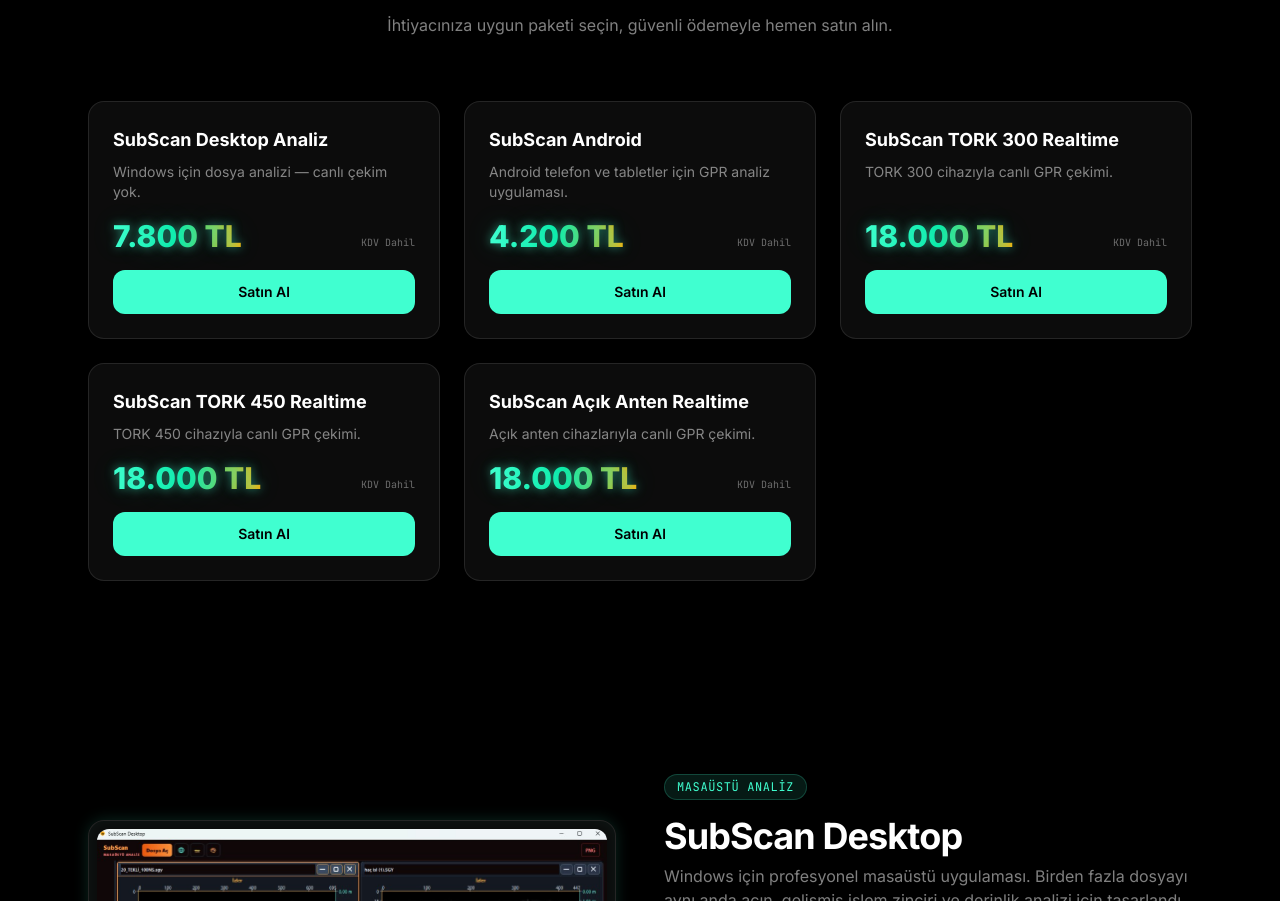
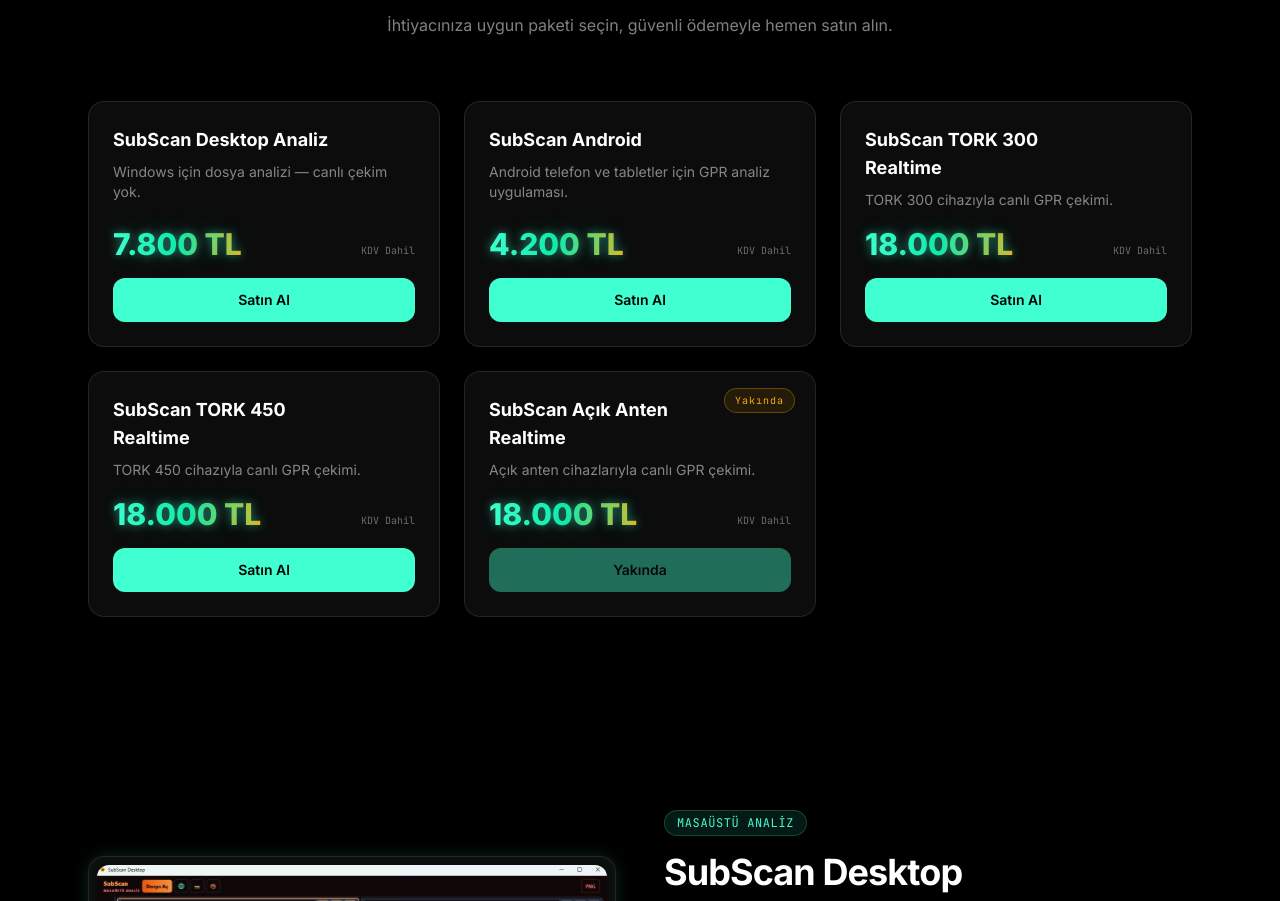
Before and after one commit to emrahv43-ctrl/sub-scan-website, an Astro site: page / in a window 1280 px wide. Shown: the part 824-1725 px from the top of the page. Built offline with nearby package versions, Linux system fonts and the light colour scheme; Astro itself is replaced by a stand-in of ours.

Commit message:
Açık Anten Realtime satışını geçici durdur, ana sayfada Yakında rozeti göster
Ödeme backend'de zaten kapatıldı (amountKurus 0); site tarafında ürün
kartı kaldırılmadı, sadece Yakında etiketiyle işaretlendi ve satın al
butonu devre dışı bırakıldı.

```diff
--- a/src/components/HomePage.astro
+++ b/src/components/HomePage.astro
@@ -145,16 +145,27 @@ const { t } = Astro.props;
         </div>
         <div class="grid sm:grid-cols-2 lg:grid-cols-3 gap-4 sm:gap-6">
           {t.pricing.items.map(item => (
-            <div class="glass-panel p-5 sm:p-6 flex flex-col hover:border-signal-cyan/20 transition-colors">
-              <h3 class="text-base sm:text-lg font-bold text-white mb-2">{item.name}</h3>
+            <div class="glass-panel p-5 sm:p-6 flex flex-col hover:border-signal-cyan/20 transition-colors relative">
+              {item.comingSoon && (
+                <span class="absolute top-4 right-4 sm:right-5 text-[10px] font-mono tracking-widest text-accent-orange bg-accent-orange/10 border border-accent-orange/30 rounded-full px-2.5 py-1">
+                  {t.pricing.comingSoon}
+                </span>
+              )}
+              <h3 class="text-base sm:text-lg font-bold text-white mb-2 pr-16">{item.name}</h3>
               <p class="text-sm text-white/50 mb-4 flex-1">{item.description}</p>
               <div class="flex items-end justify-between gap-3 mb-4">
                 <span class="text-2xl sm:text-3xl font-extrabold text-gradient neon-text">{item.price}</span>
                 <span class="text-[10px] text-white/40 font-mono mb-1">{t.pricing.priceNote}</span>
               </div>
-              <a href={`/satin-al?sku=${item.sku}`} class="btn-primary justify-center text-sm">
-                {t.pricing.cta}
-              </a>
+              {item.comingSoon ? (
+                <span class="btn-primary justify-center text-sm opacity-40 cursor-not-allowed pointer-events-none select-none">
+                  {t.pricing.comingSoon}
+                </span>
+              ) : (
+                <a href={`/satin-al?sku=${item.sku}`} class="btn-primary justify-center text-sm">
+                  {t.pricing.cta}
+                </a>
+              )}
             </div>
           ))}
         </div>
--- a/src/i18n/ar.ts
+++ b/src/i18n/ar.ts
@@ -89,6 +89,7 @@ const ar: Translations = {
     subtitle: 'اختر الباقة المناسبة لاحتياجاتك واشترِ بأمان عبر الإنترنت.',
     priceNote: 'شامل الضريبة',
     cta: 'اشترِ الآن',
+    comingSoon: 'قريباً',
     items: [
       {
         sku: 'desktop',
@@ -119,6 +120,7 @@ const ar: Translations = {
         name: 'SubScan Open Antenna Realtime',
         description: 'تسجيل GPR مباشر مع أجهزة الهوائي المفتوح.',
         price: '18,000 ليرة',
+        comingSoon: true,
       },
     ],
   },
--- a/src/i18n/en.ts
+++ b/src/i18n/en.ts
@@ -89,6 +89,7 @@ const en: Translations = {
     subtitle: 'Choose the package that fits your needs and buy securely online.',
     priceNote: 'VAT included',
     cta: 'Buy Now',
+    comingSoon: 'Coming Soon',
     items: [
       {
         sku: 'desktop',
@@ -119,6 +120,7 @@ const en: Translations = {
         name: 'SubScan Open Antenna Realtime',
         description: 'Live GPR acquisition with open-antenna devices.',
         price: '18,000 TL',
+        comingSoon: true,
       },
     ],
   },
--- a/src/i18n/tr.ts
+++ b/src/i18n/tr.ts
@@ -89,6 +89,7 @@ const tr: Translations = {
     subtitle: 'İhtiyacınıza uygun paketi seçin, güvenli ödemeyle hemen satın alın.',
     priceNote: 'KDV Dahil',
     cta: 'Satın Al',
+    comingSoon: 'Yakında',
     items: [
       {
         sku: 'desktop',
@@ -119,6 +120,7 @@ const tr: Translations = {
         name: 'SubScan Açık Anten Realtime',
         description: 'Açık anten cihazlarıyla canlı GPR çekimi.',
         price: '18.000 TL',
+        comingSoon: true,
       },
     ],
   },
--- a/src/i18n/types.ts
+++ b/src/i18n/types.ts
@@ -52,11 +52,13 @@ export interface Translations {
     subtitle: string;
     priceNote: string;
     cta: string;
+    comingSoon: string;
     items: {
       sku: string;
       name: string;
       description: string;
       price: string;
+      comingSoon?: boolean;
     }[];
   };
   trust: {
```
